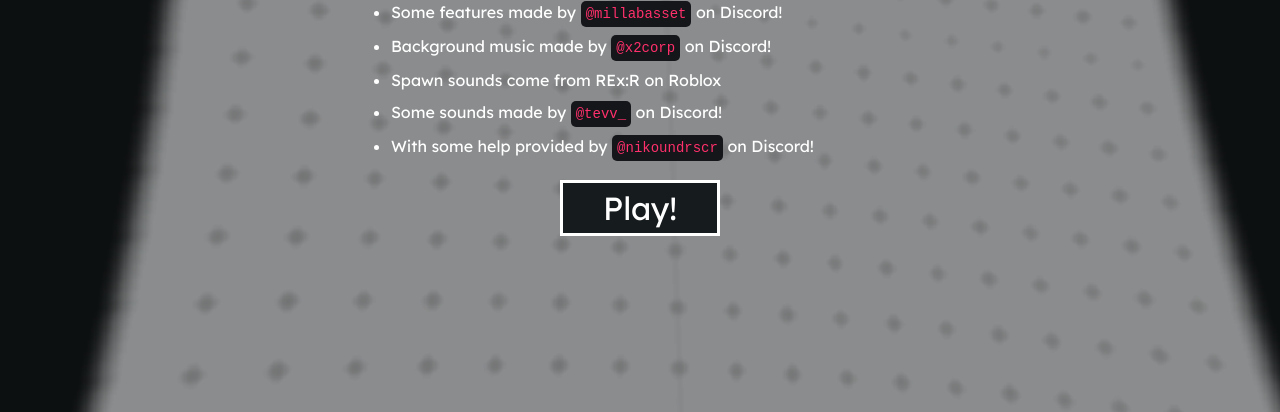
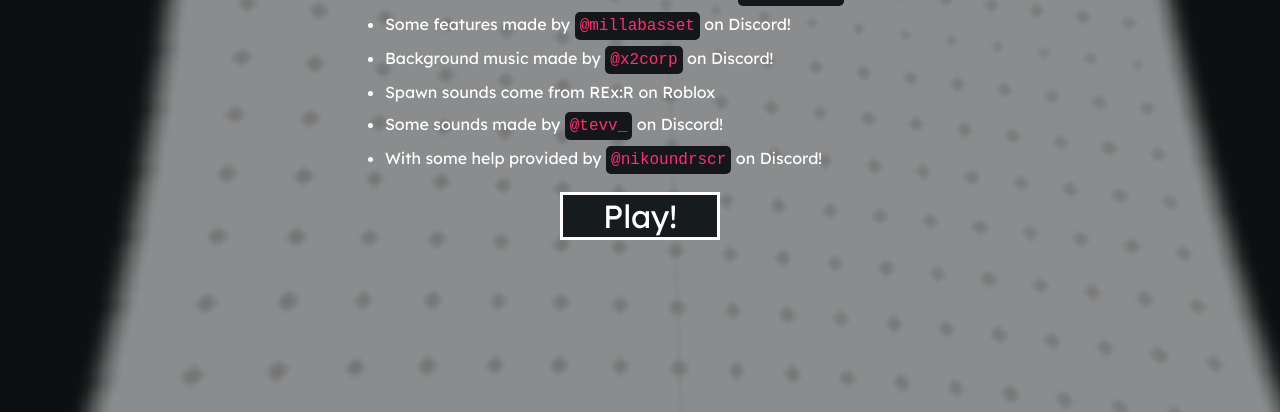
Before and after one commit to SpiritAxolotl/woah-its-rex, a plain HTML site: page index.html in a window 1280 px wide. Shown: the part 388-800 px from the top of the page. Drawn offline with nearby package versions, Linux system fonts and the light colour scheme; a web font is replaced by a local one.

Commit message:
you forgot to remove the link to the file, silly

```diff
--- a/index.html
+++ b/index.html
@@ -26,7 +26,6 @@
     <!--<link property="og:type" content="favicon.ico">-->
     <link rel="icon" type="image/x-icon" href="favicon.ico">
     <link rel="stylesheet" href="/css/css.css">
-    <link rel="stylesheet" href="/css/bootstrap.min.css">
     <link rel="stylesheet" href="https://cdnjs.cloudflare.com/ajax/libs/font-awesome/6.5.0/css/all.min.css" integrity="sha512-Avb2QiuDEEvB4bZJYdft2mNjVShBftLdPG8FJ0V7irTLQ8Uo0qcPxh4Plq7G5tGm0rU+1SPhVotteLpBERwTkw==" crossorigin="anonymous" referrerpolicy="no-referrer" />
 </head>
 <body>
```
